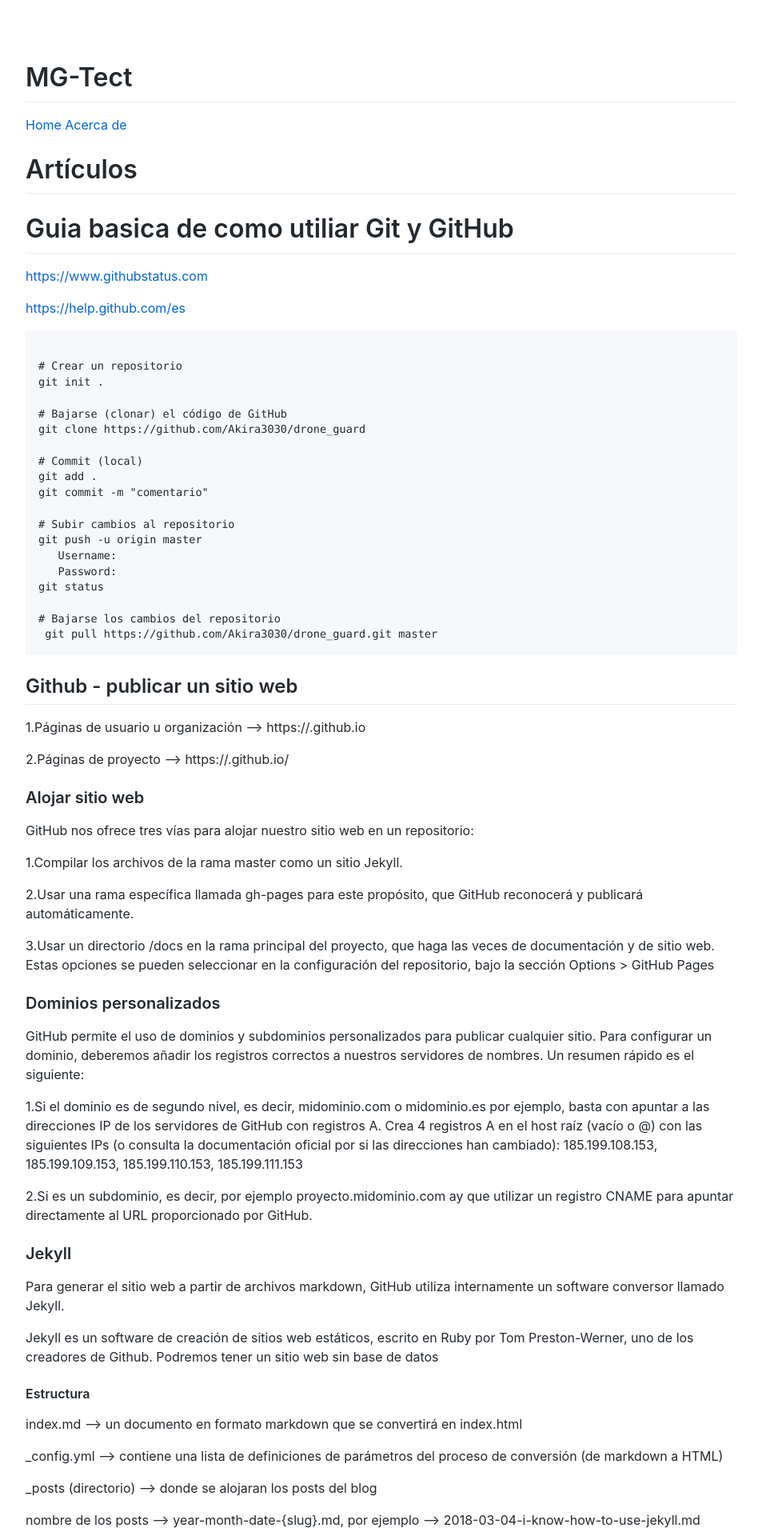
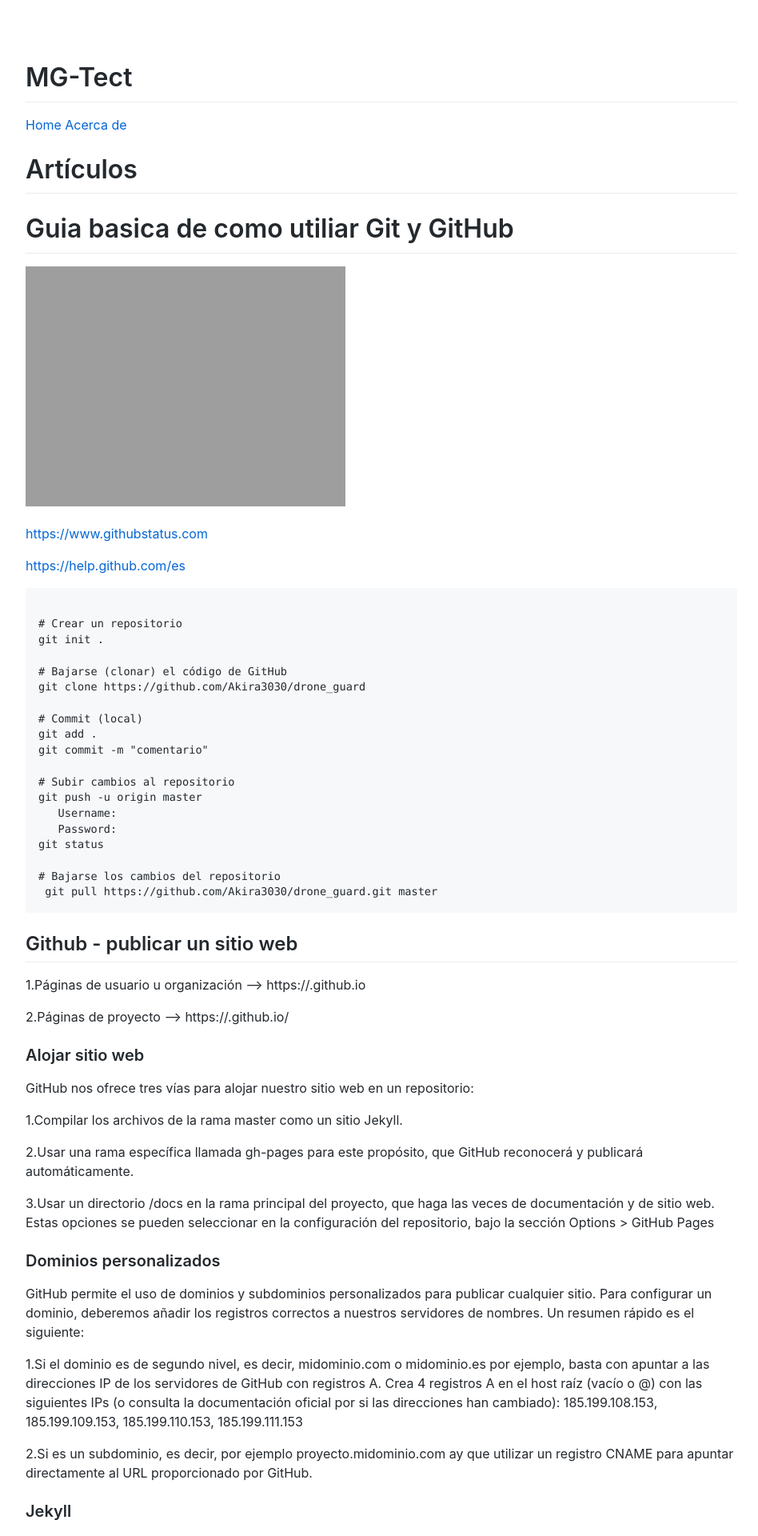
Before and after one commit to Akira3030/formacion, a Jekyll site: the page built from articulos/trabajando-con-github.md, in a window 1280 px wide. Shown: the top 1920 px of the page at 80% size, without its empty margins (163-1111 px from the left). Built offline with Jekyll 4.4.1, drawn with Linux system fonts in a browser that asks for light colours; emoji names are drawn with the system emoji font.

Commit message:
Update trabajando-con-github.md

```diff
--- a/articulos/trabajando-con-github.md
+++ b/articulos/trabajando-con-github.md
@@ -4,6 +4,8 @@
 ---
 
 # Guia basica de como utiliar Git y GitHub
+
+![]({{ site.site_url }}/assets/img/technical-drawing-3324368_1920.jpg)
 
 [https://www.githubstatus.com](https://www.githubstatus.com)
 
```
